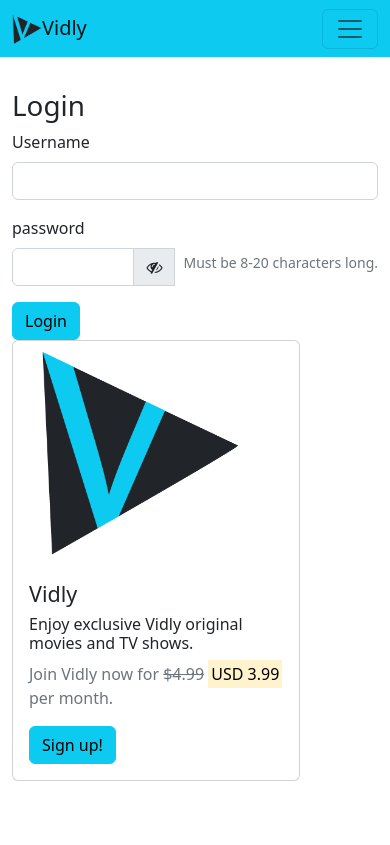
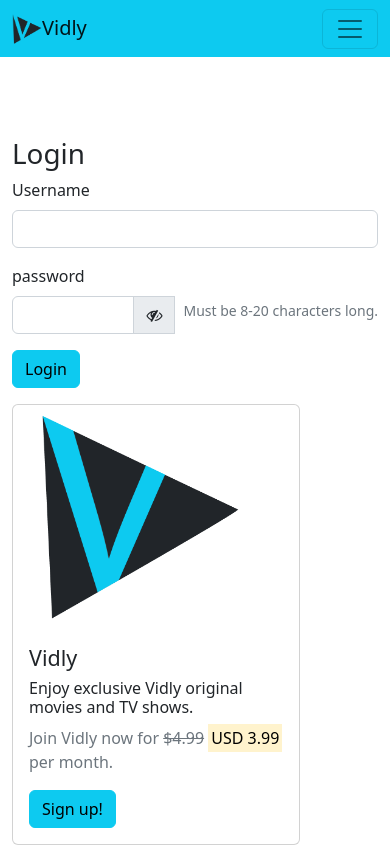
Before and after one commit to Beki-D/react-movie-mosh, a React (Create React App) app: page /login in a window 390 px wide. Built offline with nearby package versions, Linux system fonts and the light colour scheme.

Commit message:
Extracted card in loginForm

```diff
--- /dev/null
+++ b/src/components/infoCard.jsx
@@ -0,0 +1,17 @@
+const InfoCard = () => {
+    return (
+        <div className="col-sm-5 col-md-6">
+            <div className="card" style={{width: "18rem"}} >
+                <img src="Vidly-logo.png" className="card-img-top p-2 ms-3" alt="..." style={{width: "14rem", height: "14rem"}} />
+                <div className="card-body">
+                    <h4 className="card-title">Vidly</h4>
+                    <h6 className="card-title">Enjoy exclusive Vidly original movies and TV shows.</h6>
+                    <p className="card-text text-muted">Join Vidly now for <del>$4.99</del> <mark>USD 3.99</mark> per month.</p>
+                    <a href="/" className="btn btn-info">Sign up!</a>
+                </div>
+            </div>
+        </div>
+     );
+}
+
+export default InfoCard;
--- a/src/components/loginForm.jsx
+++ b/src/components/loginForm.jsx
@@ -1,5 +1,6 @@
 import React, { Component } from 'react';
 import Input from './common/input';
+import InfoCard from './infoCard';
 
 class LoginForm extends Component {
     state = {
@@ -40,7 +41,7 @@
 
         return (
             <div className="row">
-                <div className="col-sm-5 col-md-6">
+                <div className="col-sm-5 col-md-6 mt-5">
                     <h1>Login</h1>
                     <form onSubmit={this.handleSubmit}>
                         <Input
@@ -60,23 +61,13 @@
                                 handleClick={this.handleClick}
                             />
                         </div>
-                        <button className="btn btn-info">
+                        <button className="btn btn-info mb-3">
                             Login
                         </button>
                     </form>
                 </div>
                 {/* Needs To be extracted */}
-                <div className="col-sm-5 col-md-6">
-                    <div className="card" style={{width: "18rem"}} >
-                        <img src="Vidly-logo.png" className="card-img-top p-2 ms-3" alt="..." style={{width: "14rem", height: "14rem"}} />
-                        <div className="card-body">
-                            <h4 className="card-title">Vidly</h4>
-                            <h6 className="card-title">Enjoy exclusive Vidly original movies and TV shows.</h6>
-                            <p className="card-text text-muted">Join Vidly now for <del>$4.99</del> <mark>USD 3.99</mark> per month.</p>
-                            <a href="/" className="btn btn-info">Sign up!</a>
-                        </div>
-                    </div>
-                </div>
+                <InfoCard />
             </div>
         );
     }
```
